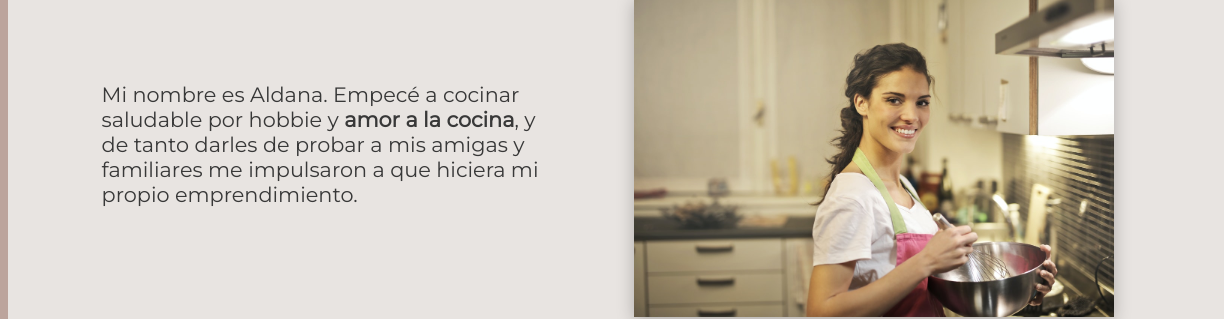
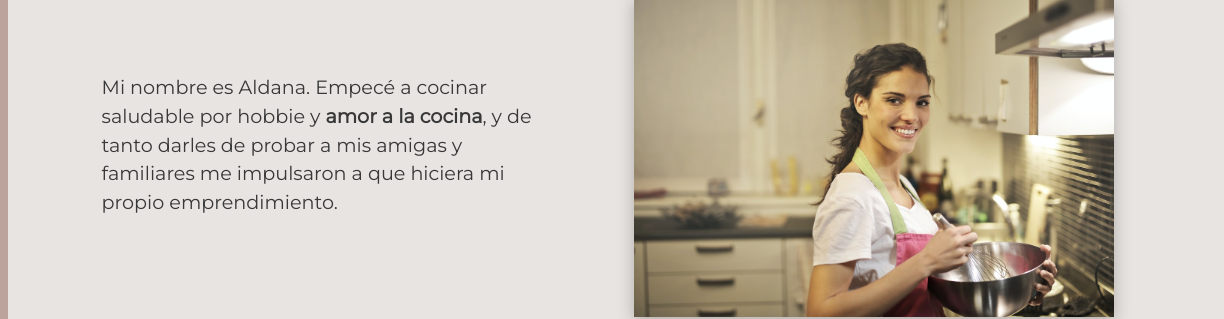
Before and after one commit to avenali5/CoderHouse, a website: page HTML/nosotros.html in a window 1280 px wide. Shown: the part 285-604 px from the top of the page, 56-1280 px from the left. Drawn offline with Linux system fonts and the light colour scheme.

Commit message:
arrgelo tamaño fuente del about

```diff
--- a/scss/estilo.scss
+++ b/scss/estilo.scss
@@ -406,8 +406,9 @@ $rows:(
         }
         p{
             width:100%;
-            font-size: 1.3rem;
+            font-size: 1.1rem;
             margin-bottom:1.5rem;
+            line-height: 1.5;
         }
     }
     @each $number, $flex in $rows {
@@ -790,7 +791,7 @@ $rows:(
             }
             p{
                 width:40%;
-                font-size: 1.3rem;
+                font-size: 1.2rem;
             }
         }
         @each $number, $flex in $rows {
```
Also changed, not shown: scss/estilo.css, 1 other file.
